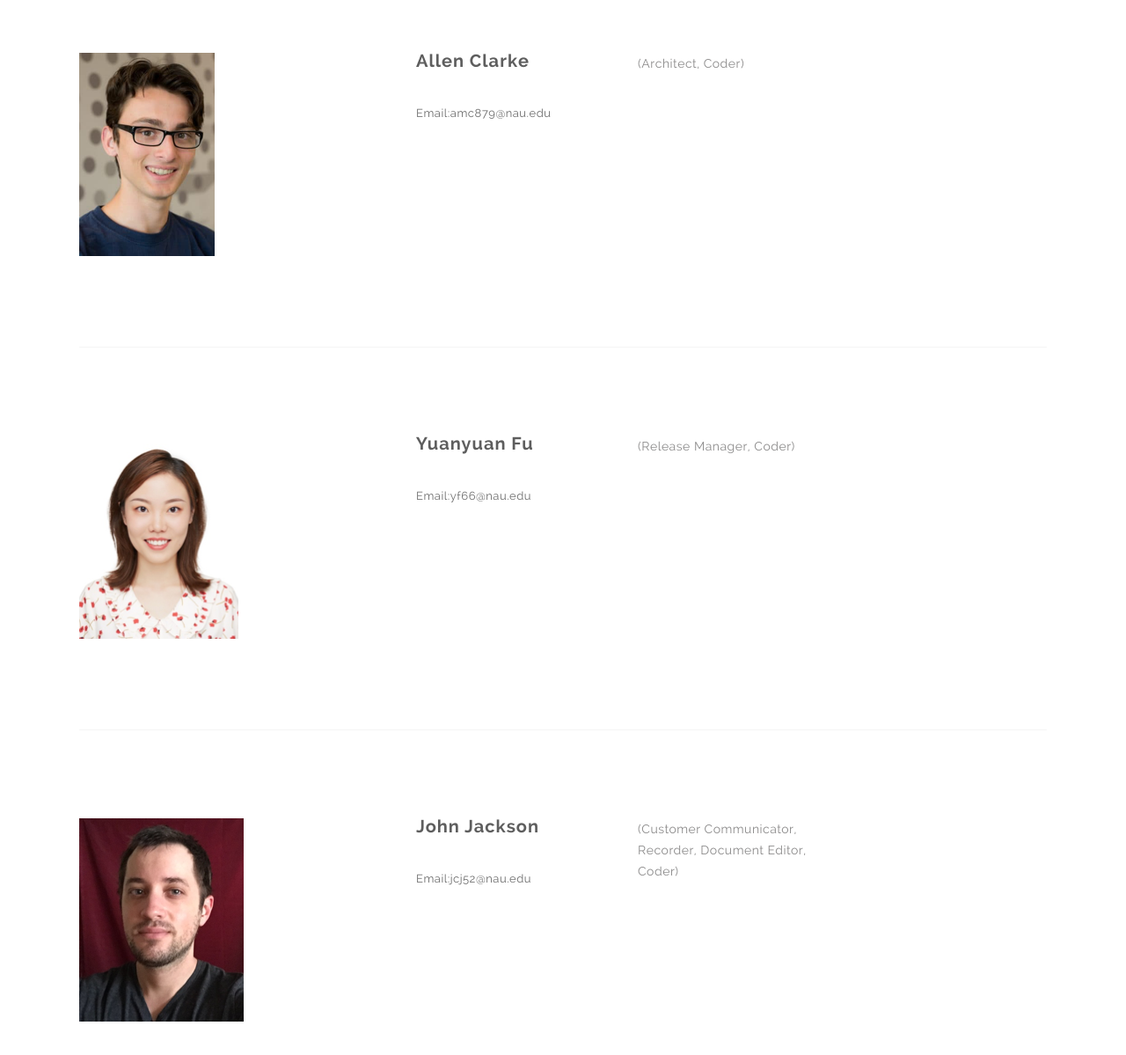
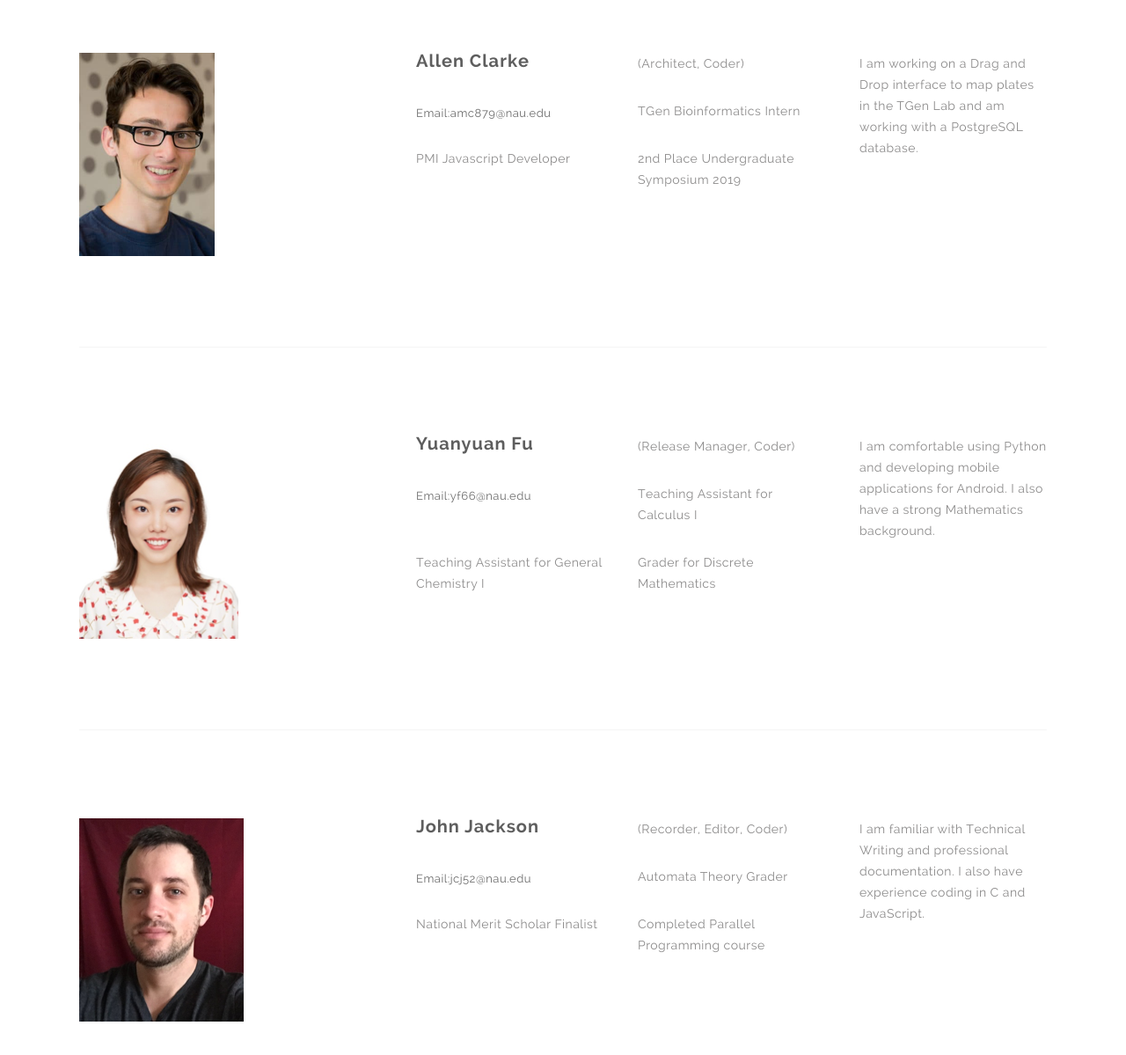
Before and after one commit to 81698/PeakLearner, a plain HTML site: page contact.html in a window 1280 px wide. Shown: the part 581-1780 px from the top of the page at 88% size. Drawn offline with Linux system fonts and the light colour scheme.

Commit message:
added more descriptions about each strength

```diff
--- a/contact.html
+++ b/contact.html
@@ -51,7 +51,18 @@
                 <li class="animated wow fadeInUp" data-wow-delay=".4s">
                     <p>(Team Leader, Coder)</p>
                 </li>
+                <li class="animated wow fadeInUp" data-wow-delay=".4s">
+                    <p>CS249 Teaching Assistant</p>
+                </li>
+
+                <li class="animated wow fadeInUp" data-wow-delay=".4s">
+                    <p>Direct Medical Group IT assistant</p>
+                </li>
+                <li class="animated wow fadeInUp" data-wow-delay=".4s">
+                    <p>Web Developer for startup</p>
+                </li>
             </ul>
+	    <p class="animated wow fadeInUp" data-wow-delay="1s"> I am familiar with back-end programming on a server using the Go programming Language as well as a basic understanding of SQL.</p>
         </div>
     </section>
 
@@ -68,7 +79,17 @@
                 <li class="animated wow fadeInUp" data-wow-delay=".4s">
                     <p>(Architect, Coder)</p>
                 </li>
+                <li class="animated wow fadeInUp" data-wow-delay=".4s">
+                    <p>TGen Bioinformatics Intern</p>
+                </li>
+                <li class="animated wow fadeInUp" data-wow-delay=".4s">
+                    <p>PMI Javascript Developer</p>
+                </li>
+                <li class="animated wow fadeInUp" data-wow-delay=".4s">
+                    <p>2nd Place Undergraduate Symposium 2019</p>
+                </li>
             </ul>
+	    <p class="animated wow fadeInUp" data-wow-delay="1s"> I am working on a Drag and Drop interface to map plates in the TGen Lab and am working with a PostgreSQL database.</p>
         </div>
     </section>
 
@@ -85,7 +106,17 @@
                 <li class="animated wow fadeInUp" data-wow-delay=".4s">
                     <p>(Release Manager, Coder)</p>
                 </li>
+                <li class="animated wow fadeInUp" data-wow-delay=".4s">
+                    <p>Teaching Assistant for Calculus I</p>
+                </li>
+                <li class="animated wow fadeInUp" data-wow-delay=".4s">
+                    <p>Teaching Assistant for General Chemistry I</p>
+                </li>
+                <li class="animated wow fadeInUp" data-wow-delay=".4s">
+                    <p>Grader for Discrete Mathematics</p>
+                </li>
             </ul>
+	    <p class="animated wow fadeInUp" data-wow-delay="1s"> I am comfortable using Python and developing mobile applications for Android. I also have a strong Mathematics background. </p>
         </div>
     </section>
 
@@ -100,9 +131,21 @@
                     <a href="mailto:jcj52@nau.edu" class="details">Email:jcj52@nau.edu</a>
                 </li>
                 <li class="animated wow fadeInUp" data-wow-delay=".4s">
-                    <p>(Customer Communicator, Recorder, Document Editor, Coder)</p>
+                    <p>(Recorder, Editor, Coder)</p>
+                </li>
+                <li class="animated wow fadeInUp" data-wow-delay=".4s">
+                    <p>Automata Theory Grader</p>
+                </li>
+                <li class="animated wow fadeInUp" data-wow-delay=".4s">
+                    <p>National Merit Scholar Finalist</p>
+                </li>
+                <li class="animated wow fadeInUp" data-wow-delay=".4s">
+                    <p>Completed Parallel Programming course</p>
                 </li>
             </ul>
+
+	    <p class="animated wow fadeInUp" data-wow-delay="1s"> I am familiar with Technical Writing and professional documentation. I also have experience coding in C and JavaScript. </p>
+    </section>
         </div>
     </section>
 
```
